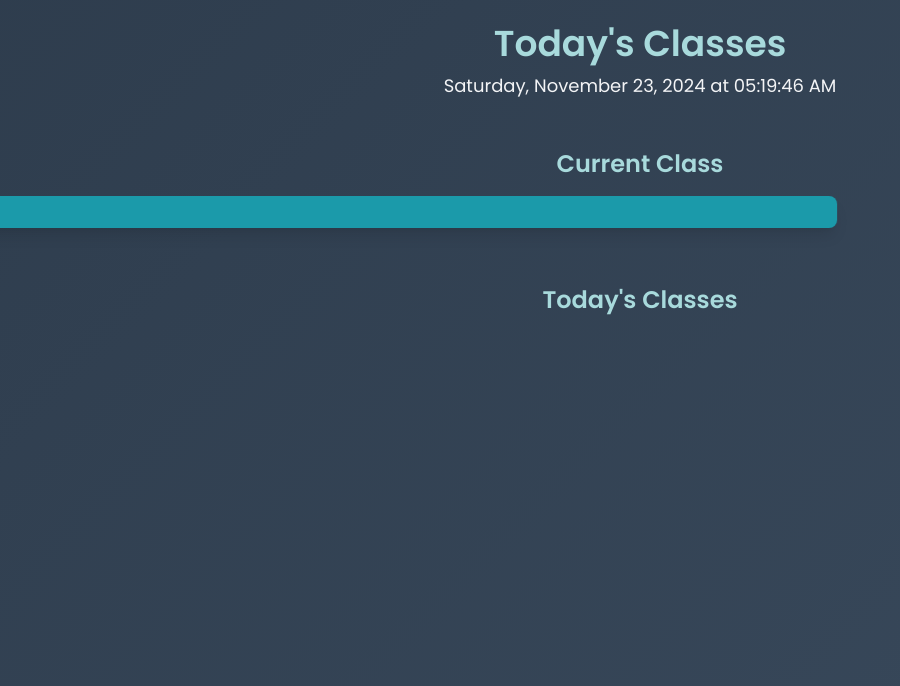
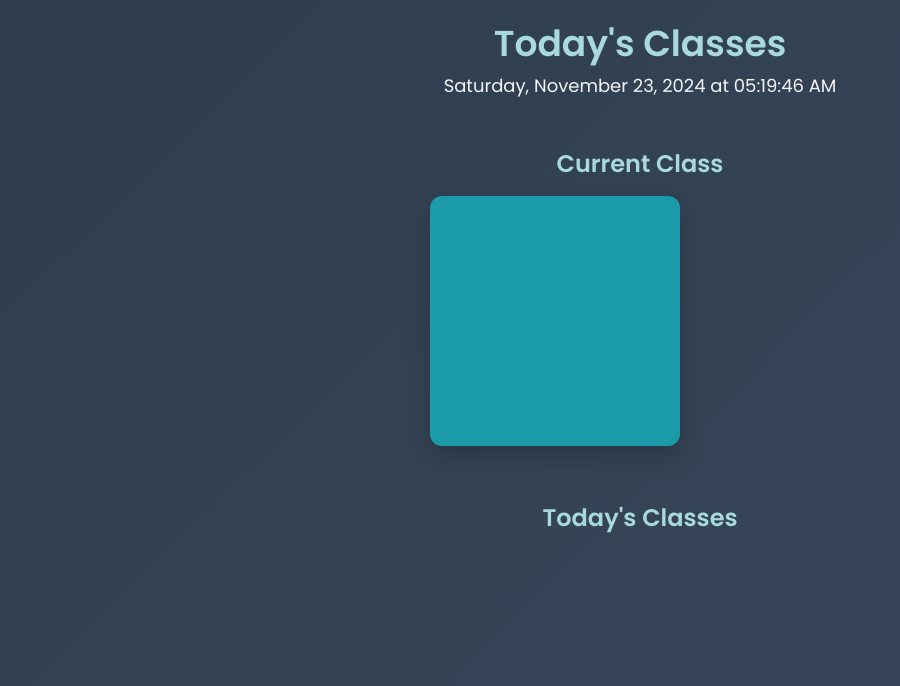
Before and after one commit to rofazhasan/digital_class_routine, a Flask app: page / in a window 1280 px wide. Shown: the top 686 px of the page, without its empty margins (0-900 px from the left). Run offline with Flask 3, Linux system fonts and the light colour scheme; some libraries are stand-ins or nearby versions.

Commit message:
Update index.html

```diff
--- a/app/templates/index.html
+++ b/app/templates/index.html
@@ -9,7 +9,7 @@
     <style>
         body {
             font-family: 'Poppins', sans-serif;
-            background: linear-gradient(135deg, #1E2A38, #3D4E61); /* Improved complementary gradient */
+            background: linear-gradient(135deg, #1E2A38, #3D4E61); /* Gradient Background */
             background-size: 300% 300%;
             animation: gradientBG 15s ease infinite;
         }
@@ -20,13 +20,21 @@
             100% { background-position: 0% 50%; }
         }
 
-        /* Current Class Animation */
-        .slide-animation {
+        /* Current Class Styling */
+        .current-class-container {
+            width: 250px; /* Medium Size */
+            height: 250px;
+            margin: 0 auto;
+            display: flex;
+            align-items: center;
+            justify-content: center;
+            background-color: #1B9AAA;
+            border-radius: 12px; /* Rounded square */
+            box-shadow: 0 10px 25px rgba(0, 0, 0, 0.2);
+            overflow: hidden;
             animation: slideIn 20s linear infinite;
-            white-space: nowrap;
-            overflow: hidden;
-            background-color: #1B9AAA; /* Updated current class color */
             transition: background-color 0.3s ease;
+            position: relative;
         }
 
         .paused { animation-play-state: paused; }
@@ -36,13 +44,20 @@
             100% { transform: translateX(100%); }
         }
 
-        .current-class-bg:hover {
-            background-color: #15616D;  /* Darker blue on hover */
+        .current-class-container:hover {
+            background-color: #15616D;
+            color: #FFFAF3;
+        }
+
+        .countdown-timer {
+            position: absolute;
+            bottom: 10px;
+            font-size: 1rem;
             color: #FFFAF3;
         }
 
         .section-header { color: #A8DADC; }
-        .footer-bg { background-color: #0A3D62; }  /* Dark blue for footer */
+        .footer-bg { background-color: #0A3D62; } /* Dark blue footer */
     </style>
 </head>
 <body class="text-gray-100 flex flex-col min-h-screen">
@@ -55,7 +70,7 @@
     <!-- Current Class Section -->
     <div class="container mx-auto p-6 overflow-hidden">
         <h2 class="text-2xl font-semibold text-center section-header mb-4">Current Class</h2>
-        <div id="current-class" class="text-center text-lg font-medium slide-animation current-class-bg p-4 rounded-lg shadow-lg"></div>
+        <div id="current-class" class="current-class-container text-center text-lg font-medium current-class-bg rounded-lg shadow-lg"></div>
         <p id="countdown" class="text-center text-sm mt-2 text-gray-200"></p>
     </div>
 
@@ -86,16 +101,18 @@
         const socket = io();
 
         socket.on("class_data", (data) => {
+            const currentClass = document.getElementById('current-class');
             if (data.current_class.subject) {
-                document.getElementById('current-class').innerHTML = `
-                    <div class="inline-block">
+                currentClass.innerHTML = `
+                    <div>
                         <h3 class="text-2xl font-bold">${data.current_class.subject}</h3>
                         <p>${data.current_class.teacher} - Room ${data.current_class.room}</p>
                         <p>${data.current_class.start_time} - ${data.current_class.end_time}</p>
+                        <p class="countdown-timer" id="countdown"></p>
                     </div>`;
                 startCountdown(data.current_class.end_time);
             } else {
-                document.getElementById('current-class').innerHTML = `<p class="text-lg text-gray-800">No ongoing class</p>`;
+                currentClass.innerHTML = `<p class="text-lg text-gray-800">No ongoing class</p>`;
                 document.getElementById('countdown').textContent = '';
             }
 
@@ -126,7 +143,7 @@
                 if (diff > 0) {
                     const minutes = Math.floor(diff / 60);
                     const seconds = diff % 60;
-                    document.getElementById('countdown').textContent = `Class ends in ${minutes} minutes ${seconds} seconds`;
+                    document.getElementById('countdown').textContent = `Ends in ${minutes} min ${seconds} sec`;
                 } else {
                     clearInterval(interval);
                     document.getElementById('countdown').textContent = 'Class has ended';
```
